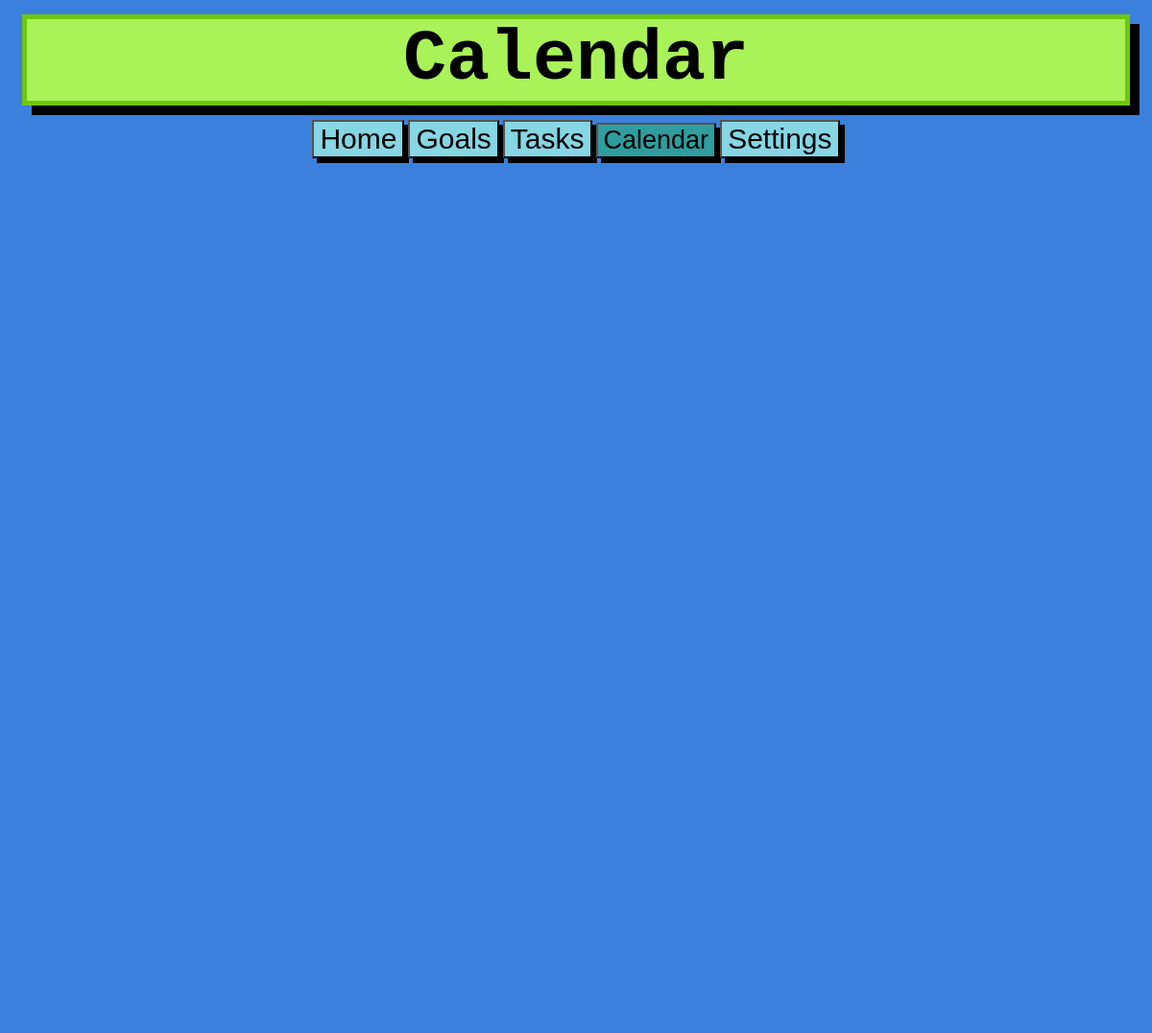
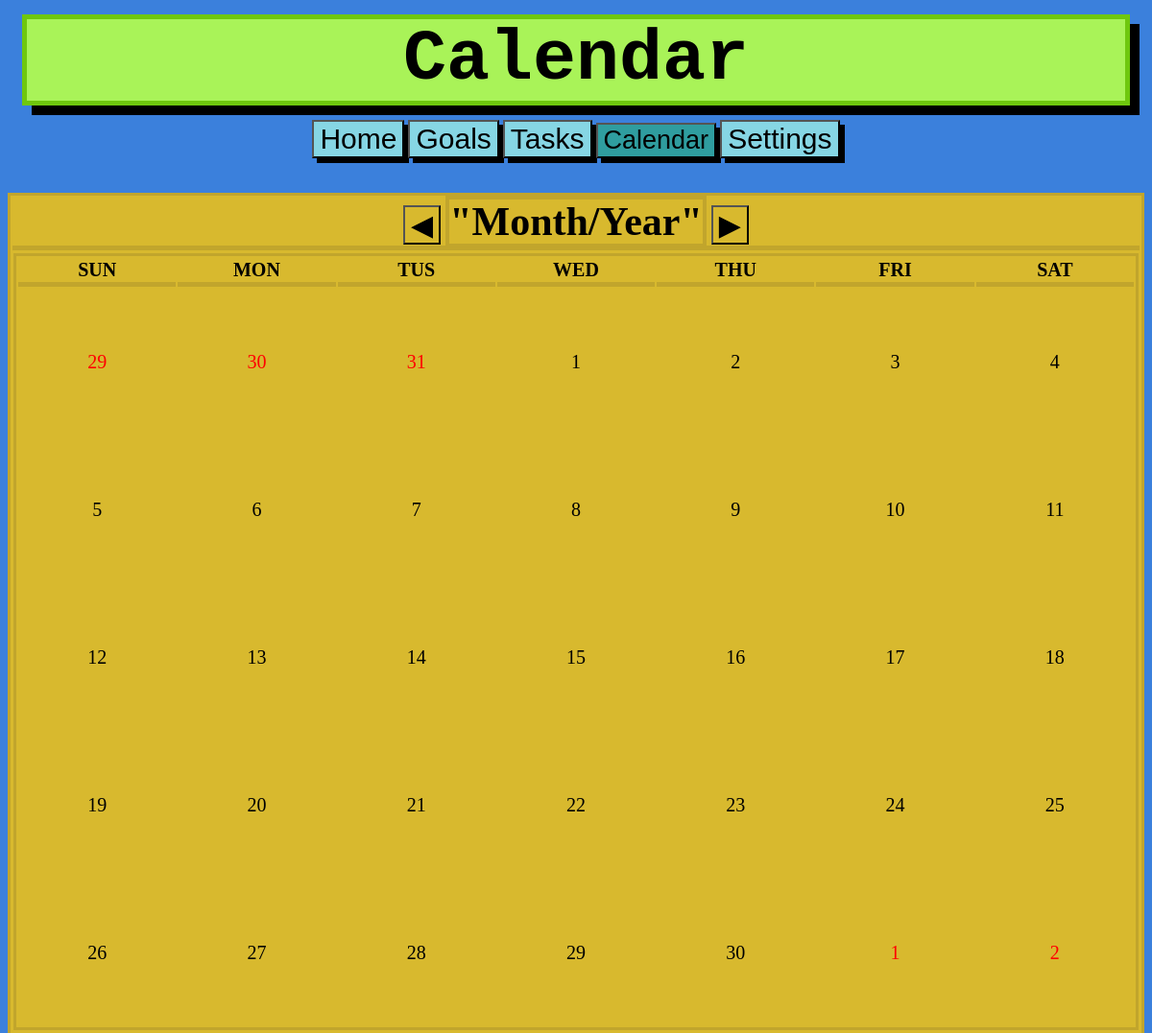
Before and after one commit to jacksonkvandyke/TaskMaster, an Electron app: page Pages/calendarPage.html in a window 1200 px wide. Shown: the top 1077 px of the page at 96% size. Before the commit the page ends 800 px from the top, so only its background shows below. Drawn offline with Linux system fonts and the light colour scheme.

Commit message:
Added basic calendar with no particular controls

```diff
--- /dev/null
+++ b/Handlers/calendarHandler.js
@@ -0,0 +1,48 @@
+//Create the general date object
+dateObject = new Date();
+
+function createCalendar(){
+//Get the calendar objects
+calendar = document.getElementById('calendar');
+calendarDates = document.getElementById('calendarDates');
+calendarHolder = document.getElementById('calendarHolder');
+
+//Get starting day of month
+let day = 1;
+let currentDay = new Date(dateObject.getFullYear(), dateObject.getMonth(), day);
+let backDay = day - currentDay.getDay();
+
+//Add days to calendar
+while (currentDay.getMonth() == dateObject.getMonth()){
+    let calendarRow = document.createElement('tr');
+    calendarHolder.appendChild(calendarRow);
+
+    for(let calDate of calendarDates.children){
+        currentDay = new Date(dateObject.getFullYear(), dateObject.getMonth(), day);
+        previousDay = new Date(dateObject.getFullYear(), dateObject.getMonth(), backDay);
+
+        //Current month and previous month days
+        if ((currentDay.getDay().toString() == calDate.id.toString()) && (currentDay.getMonth() == dateObject.getMonth())){
+            //New date
+            let newDate = document.createElement('td');
+            calendarRow.appendChild(newDate);
+            newDate.textContent = currentDay.getDate();
+            newDate.id = "currentElement";
+            day += 1;
+
+        }else {
+            //New date
+            let newDate = document.createElement('td');
+            calendarRow.appendChild(newDate);
+            newDate.textContent = previousDay.getDate();
+            newDate.id = "outsideElement";
+            backDay += 1;
+
+        }
+    }
+
+}
+
+}
+
+createCalendar();
--- a/Pages/CSS/calendarPage.css
+++ b/Pages/CSS/calendarPage.css
@@ -40,6 +40,7 @@ table {
 
 th {
     border-bottom:5px solid rgb(193, 165, 44);
+    width: 150px;
 }
 
 button {
@@ -47,6 +48,32 @@ button {
     background-color: #86d6e4;
     border-color: black;
     box-shadow: 5px 5px;
+
+}
+
+button.change-Date {
+    background-color:#d8b92e;
+    box-shadow: 0px 0px;
+
+}
+
+#currentDate {
+    font-size: 42px;
+    border: 4px solid rgb(193, 165, 44);
+
+}
+
+#currentElement {
+    text-align: center;
+    height: 150px;
+    color: black;
+
+}
+
+#outsideElement {
+    text-align: center;
+    height: 150px;
+    color: red;
 
 }
 
--- a/Pages/calendarPage.html
+++ b/Pages/calendarPage.html
@@ -13,7 +13,56 @@
             <button id="go-to-calendarPage" class="selected">Calendar</button>
             <button id="go-to-settingsPage">Settings</button>
         </div>
+        <br><br>
+
+        <!--Calendar-->
+        <table id="calendar">
+            <thead>
+                <th>
+                        <button id="change-date-left" class="change-Date">&#x25C0</button>
+                        <a id="currentDate">"Month/Year"</a>
+                        <button id="change-date-right" class="change-Date">&#x25B6</button>
+                </th>
+            </thead>
+            <tbody>
+                <td>
+                    <table>
+                        <thead>
+                            <tr id="calendarDates">
+                                <th id="0">
+                                    SUN
+                                </th>
+                                <th id="1">
+                                    MON
+                                </th>
+                                <th id="2">
+                                    TUS
+                                </th>
+                                <th id="3">
+                                    WED
+                                </th>
+                                <th id="4">
+                                    THU
+                                </th>
+                                <th id="5">
+                                    FRI
+                                </th>
+                                <th id="6">
+                                    SAT
+                                </th>
+                            </tr>
+                        </thead>
+                        <tbody id="calendarHolder">
+                        </tbody>
+                    </table>
+                </td>
+            </tbody>
+            <tbody>
+
+            </tbody>
+        </table>
     </body>
     <link rel="stylesheet" href="./CSS/calendarPage.css">
     <script src="../Handlers/navigationHandler.js"></script>
+    <script src="../Handlers/calendarHandler.js"></script>
 </html>
```
